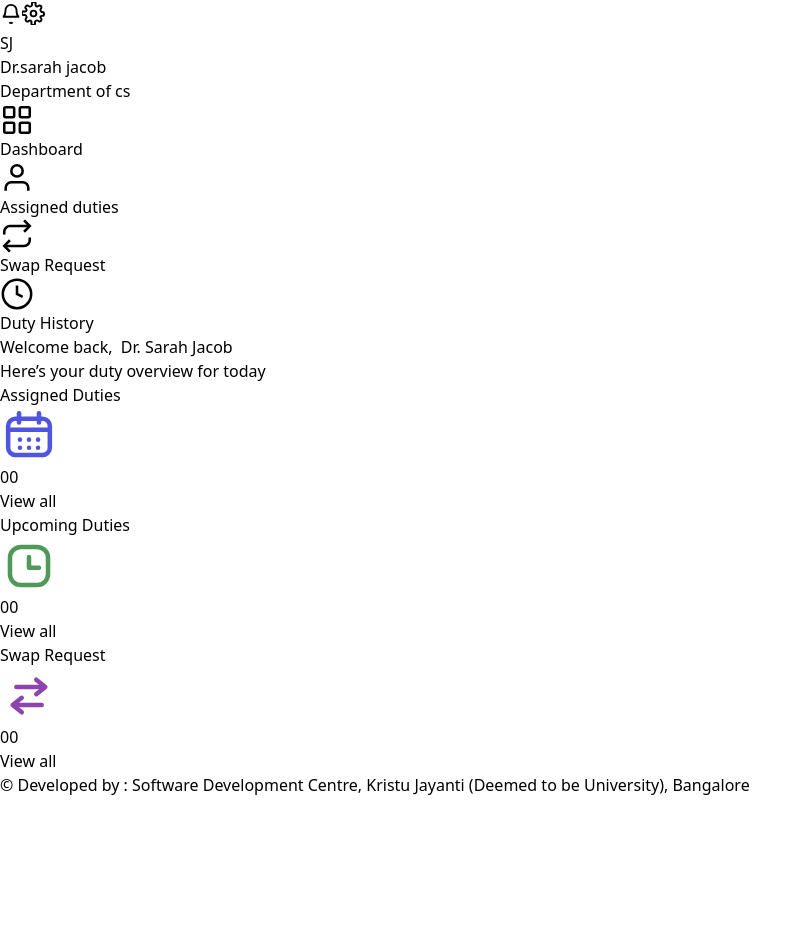
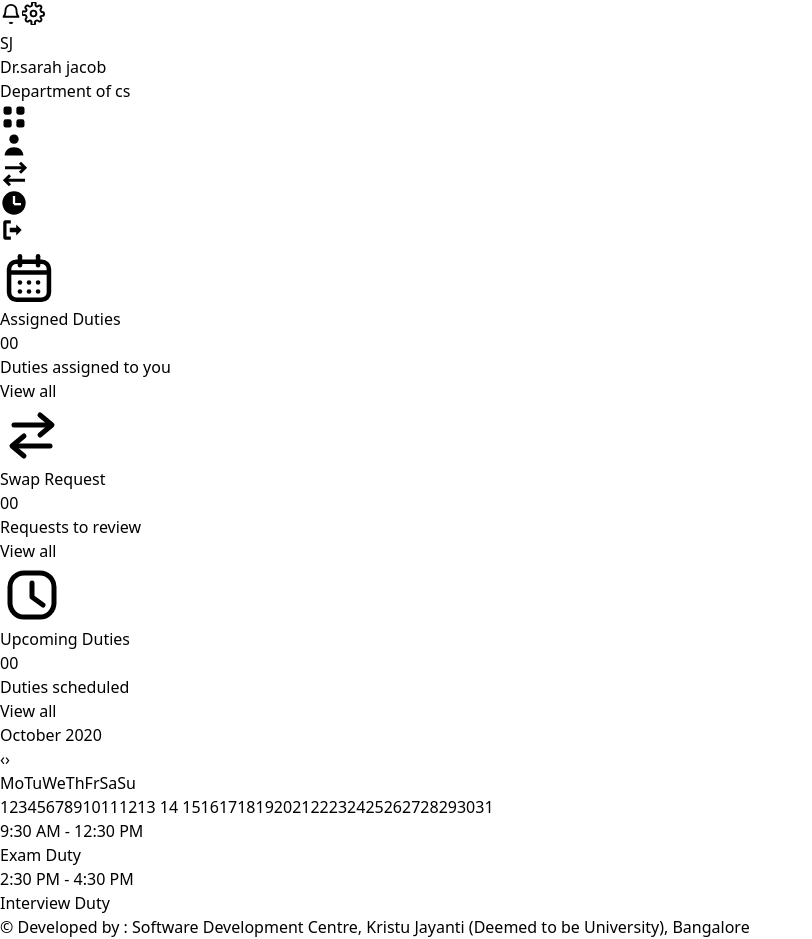
Before and after one commit to krithikavchristy-collab/duty_allotment, an Angular app in the folder Duty-Allotment-Frontend/: page /dashboard in a window 1280 px wide. Shown: the part 692-1631 px from the top of the page, without its empty margins (0-812 px from the left). Before the commit the page ends 1489 px from the top, so only its background shows below. Built offline with nearby package versions, Linux system fonts and the light colour scheme.

Commit message:
completed dashboard page

```diff
--- a/Duty-Allotment-Frontend/src/app/app.module.ts
+++ b/Duty-Allotment-Frontend/src/app/app.module.ts
@@ -12,6 +12,7 @@ import { AssignedDutiesComponent } from './pages/assigned-duties/assigned-duties
 import { SwapRequestComponent } from './pages/swap-request/swap-request.component';
 import { DutyHistoryComponent } from './pages/duty-history/duty-history.component';
 import { DashboardCardComponent } from './shared/components/dashboard-card/dashboard-card.component';
+import { ReceivedRequestComponent } from './pages/received-request/received-request.component';
 
 @NgModule({
   declarations: [
@@ -24,7 +25,8 @@ import { DashboardCardComponent } from './shared/components/dashboard-card/dashb
     AssignedDutiesComponent,
     SwapRequestComponent,
     DutyHistoryComponent,
-    DashboardCardComponent
+    DashboardCardComponent,
+    ReceivedRequestComponent
   ],
   imports: [
     BrowserModule,
--- a/Duty-Allotment-Frontend/src/app/layout/sidebar/sidebar.component.html
+++ b/Duty-Allotment-Frontend/src/app/layout/sidebar/sidebar.component.html
@@ -1,43 +1,47 @@
-<aside class="w-[305px] h-full bg-[#f2f2f2] border-r border-[#9d9d9d] pt-[58px]">
+<aside class="w-[66px] h-full bg-white shadow-md flex flex-col items-center justify-between py-28">
 
-  <nav class="px-[32px] space-y-[31px]">
+  <nav class="flex flex-col items-center gap-10 text-black">
 
-    <a class="h-[44px] bg-white rounded-[2px] flex items-center gap-[37px] px-[11px] text-black text-[20px] font-semibold shadow-sm">
-      <svg class="text-[#172d59]" width="34" height="34" viewBox="0 0 24 24" fill="none" stroke="currentColor" stroke-width="1.8">
-        <rect x="3" y="3" width="7" height="7" rx="1"></rect>
-        <rect x="14" y="3" width="7" height="7" rx="1"></rect>
-        <rect x="14" y="14" width="7" height="7" rx="1"></rect>
-        <rect x="3" y="14" width="7" height="7" rx="1"></rect>
+    <a routerLink="/dashboard">
+      <svg width="28" height="28" viewBox="0 0 24 24" fill="currentColor">
+        <rect x="3" y="3" width="7" height="7" rx="2"></rect>
+        <rect x="14" y="3" width="7" height="7" rx="2"></rect>
+        <rect x="3" y="14" width="7" height="7" rx="2"></rect>
+        <rect x="14" y="14" width="7" height="7" rx="2"></rect>
       </svg>
-      <span>Dashboard</span>
     </a>
 
-    <a class="h-[44px] bg-white rounded-[2px] flex items-center gap-[37px] px-[11px] text-black text-[20px] font-semibold shadow-sm">
-      <svg class="text-[#172d59]" width="34" height="34" viewBox="0 0 24 24" fill="none" stroke="currentColor" stroke-width="1.8">
-        <path d="M20 21v-2a4 4 0 0 0-4-4H8a4 4 0 0 0-4 4v2"></path>
+    <a routerLink="/assigned-duties">
+      <svg width="28" height="28" viewBox="0 0 24 24" fill="currentColor">
         <circle cx="12" cy="7" r="4"></circle>
+        <path d="M4 21c0-4 3.5-7 8-7s8 3 8 7"></path>
       </svg>
-      <span>Assigned duties</span>
     </a>
 
-    <a class="h-[44px] bg-white rounded-[2px] flex items-center gap-[37px] px-[11px] text-black text-[20px] font-semibold shadow-sm">
-      <svg class="text-[#172d59]" width="34" height="34" viewBox="0 0 24 24" fill="none" stroke="currentColor" stroke-width="1.8">
-        <path d="M17 1l4 4-4 4"></path>
-        <path d="M3 11V9a4 4 0 0 1 4-4h14"></path>
-        <path d="M7 23l-4-4 4-4"></path>
-        <path d="M21 13v2a4 4 0 0 1-4 4H3"></path>
+    <a routerLink="/swap-request">
+      <svg width="30" height="30" viewBox="0 0 24 24" fill="none" stroke="currentColor" stroke-width="2.4">
+        <path d="M16 3l4 4-4 4"></path>
+        <path d="M4 7h16"></path>
+        <path d="M8 21l-4-4 4-4"></path>
+        <path d="M20 17H4"></path>
       </svg>
-      <span>Swap Request</span>
     </a>
 
-    <a class="h-[44px] bg-white rounded-[2px] flex items-center gap-[37px] px-[11px] text-black text-[20px] font-semibold shadow-sm">
-      <svg class="text-[#172d59]" width="34" height="34" viewBox="0 0 24 24" fill="none" stroke="currentColor" stroke-width="1.8">
+    <a routerLink="/duty-history">
+      <svg width="28" height="28" viewBox="0 0 24 24" fill="currentColor">
         <circle cx="12" cy="12" r="10"></circle>
-        <path d="M12 6v6l4 2"></path>
+        <rect x="11" y="6" width="2" height="7" fill="white"></rect>
+        <rect x="12" y="12" width="6" height="2" fill="white"></rect>
       </svg>
-      <span>Duty History</span>
     </a>
 
   </nav>
 
+  <button class="text-black">
+    <svg width="26" height="26" viewBox="0 0 24 24" fill="currentColor">
+      <path d="M10 3H5a2 2 0 0 0-2 2v14a2 2 0 0 0 2 2h5v-3H6V6h4V3z"></path>
+      <path d="M15 7l5 5-5 5v-3H9v-4h6V7z"></path>
+    </svg>
+  </button>
+
 </aside>
--- a/Duty-Allotment-Frontend/src/app/pages/dashboard/dashboard.component.html
+++ b/Duty-Allotment-Frontend/src/app/pages/dashboard/dashboard.component.html
@@ -1,35 +1,150 @@
-<section class="w-full min-h-full bg-[#fafafd] px-[50px] pt-[39px]">
+<section class="w-full min-h-screen bg-[#fafafd] px-[120px] pt-[50px] pb-10">
 
-  <div class="mb-[139px]">
-    <h1 class="text-[31px] leading-none font-bold text-black">
-      Welcome back,&nbsp; Dr. Sarah Jacob
-    </h1>
-
-    <p class="mt-[14px] text-[18px] text-black">
-      Here’s your duty overview for today
-    </p>
-  </div>
-
-  <div class="grid grid-cols-3 gap-[44px]">
+  <!-- Cards -->
+  <div class="flex justify-center gap-[90px]">
 
     <app-dashboard-card
       title="Assigned Duties"
       count="00"
+      description="Duties assigned to you"
       iconType="calendar">
+    </app-dashboard-card>
+
+    <app-dashboard-card
+      title="Swap Request"
+      count="00"
+      description="Requests to review"
+      iconType="swap">
     </app-dashboard-card>
 
     <app-dashboard-card
       title="Upcoming Duties"
       count="00"
+      description="Duties scheduled"
       iconType="clock">
-    </app-dashboard-card>
-
-    <app-dashboard-card
-      title="Swap Request"
-      count="00"
-      iconType="swap">
     </app-dashboard-card>
 
   </div>
 
+  <!-- Calendar Section -->
+  <div class="mt-[60px] flex justify-center">
+
+    <div
+      class="w-[680px] h-[480px] border border-black rounded-[6px] bg-[#f8f8f8] flex items-center justify-center">
+
+      <div class="w-[450px] bg-white px-[30px] py-[20px]">
+
+        <!-- Header -->
+        <div class="flex justify-between items-center mb-8">
+
+          <h2 class="text-[24px] font-bold">
+            October 2020
+          </h2>
+
+          <div class="flex items-center text-black text-[22px] font-bold gap-2">
+            <span>‹</span>
+            <span>›</span>
+          </div>
+
+        </div>
+
+        <!-- Weekdays -->
+        <div
+          class="grid grid-cols-7 text-center text-[15px] font-medium mb-4">
+
+          <span>Mo</span>
+          <span>Tu</span>
+          <span>We</span>
+          <span>Th</span>
+          <span>Fr</span>
+          <span>Sa</span>
+          <span>Su</span>
+
+        </div>
+
+        <!-- Dates -->
+        <div
+          class="grid grid-cols-7 text-center text-[15px] gap-y-4">
+
+          <span></span>
+          <span></span>
+          <span></span>
+          <span>1</span>
+          <span>2</span>
+          <span>3</span>
+          <span>4</span>
+
+          <span>5</span>
+          <span>6</span>
+          <span>7</span>
+          <span>8</span>
+          <span>9</span>
+          <span>10</span>
+          <span>11</span>
+
+          <span>12</span>
+          <span>13</span>
+
+          <span class="flex justify-center">
+            <span
+              class="w-[58px] h-[30px] bg-[#5aa164] rounded-full flex items-center justify-center">
+              14
+            </span>
+          </span>
+
+          <span>15</span>
+          <span>16</span>
+          <span>17</span>
+          <span>18</span>
+
+          <span>19</span>
+          <span>20</span>
+          <span>21</span>
+          <span>22</span>
+          <span>23</span>
+          <span>24</span>
+          <span>25</span>
+
+          <span>26</span>
+          <span>27</span>
+          <span>28</span>
+          <span>29</span>
+          <span>30</span>
+          <span>31</span>
+          <span></span>
+
+        </div>
+
+        <!-- Divider -->
+        <div
+          class="w-[250px] h-[1px] bg-gray-500 mx-auto mt-5 mb-5">
+        </div>
+
+        <!-- Events -->
+        <div class="text-black">
+
+          <p class="text-[11px]">
+            9:30 AM - 12:30 PM
+          </p>
+
+          <p class="text-[15px] font-semibold mb-4">
+            Exam Duty
+          </p>
+
+          <p class="text-[11px]">
+            2:30 PM - 4:30 PM
+          </p>
+
+          <p class="text-[15px] font-semibold">
+            Interview Duty
+          </p>
+
+        </div>
+
+      </div>
+
+    </div>
+
+  </div>
+
 </section>
--- /dev/null
+++ b/Duty-Allotment-Frontend/src/app/pages/received-request/received-request.component.html
@@ -0,0 +1 @@
+<p>received-request works!</p>
--- a/Duty-Allotment-Frontend/src/app/shared/components/dashboard-card/dashboard-card.component.html
+++ b/Duty-Allotment-Frontend/src/app/shared/components/dashboard-card/dashboard-card.component.html
@@ -1,46 +1,48 @@
-<div class="w-full h-[207px] bg-[#f2f2f2] rounded-[32px] px-5 pt-7 relative">
+<div class="w-[305px] h-[265px] bg-[#e9efff] rounded-[30px] px-7 py-6">
 
-  <div class="flex justify-between items-start">
-    <h2 class="text-[21px] font-normal text-black">
+  <div class="flex items-center gap-8">
+
+    <svg *ngIf="iconType === 'calendar'" width="58" height="58" viewBox="0 0 64 64" fill="none">
+      <rect x="10" y="14" width="44" height="42" rx="8" stroke="black" stroke-width="5"/>
+      <path d="M10 26H54" stroke="black" stroke-width="5"/>
+      <path d="M22 8V18" stroke="black" stroke-width="5" stroke-linecap="round"/>
+      <path d="M42 8V18" stroke="black" stroke-width="5" stroke-linecap="round"/>
+      <circle cx="22" cy="37" r="2.5" fill="black"/>
+      <circle cx="32" cy="37" r="2.5" fill="black"/>
+      <circle cx="42" cy="37" r="2.5" fill="black"/>
+      <circle cx="22" cy="47" r="2.5" fill="black"/>
+      <circle cx="32" cy="47" r="2.5" fill="black"/>
+      <circle cx="42" cy="47" r="2.5" fill="black"/>
+    </svg>
+
+    <svg *ngIf="iconType === 'swap'" width="64" height="64" viewBox="0 0 64 64" fill="none">
+      <path d="M14 22H48" stroke="black" stroke-width="5" stroke-linecap="round"/>
+      <path d="M40 12L52 22L40 32" stroke="black" stroke-width="5" stroke-linecap="round" stroke-linejoin="round"/>
+      <path d="M50 43H16" stroke="black" stroke-width="5" stroke-linecap="round"/>
+      <path d="M24 33L12 43L24 53" stroke="black" stroke-width="5" stroke-linecap="round" stroke-linejoin="round"/>
+    </svg>
+
+    <svg *ngIf="iconType === 'clock'" width="64" height="64" viewBox="0 0 64 64" fill="none">
+      <rect x="10" y="10" width="44" height="44" rx="14" stroke="black" stroke-width="5"/>
+      <path d="M32 20V34L43 42" stroke="black" stroke-width="5" stroke-linecap="round" stroke-linejoin="round"/>
+    </svg>
+
+    <h2 class="text-[24px] font-medium text-black">
       {{ title }}
     </h2>
 
-    <div class="mt-[-6px]">
-
-      <svg *ngIf="iconType === 'calendar'" width="58" height="58" viewBox="0 0 64 64" fill="none">
-        <rect x="9" y="13" width="46" height="40" rx="8" stroke="#4f55dd" stroke-width="5"/>
-        <path d="M9 25H55" stroke="#4f55dd" stroke-width="5"/>
-        <path d="M21 7V17" stroke="#4f55dd" stroke-width="5" stroke-linecap="round"/>
-        <path d="M43 7V17" stroke="#4f55dd" stroke-width="5" stroke-linecap="round"/>
-        <circle cx="22" cy="36" r="2.5" fill="#4f55dd"/>
-        <circle cx="32" cy="36" r="2.5" fill="#4f55dd"/>
-        <circle cx="42" cy="36" r="2.5" fill="#4f55dd"/>
-        <circle cx="22" cy="45" r="2.5" fill="#4f55dd"/>
-        <circle cx="32" cy="45" r="2.5" fill="#4f55dd"/>
-        <circle cx="42" cy="45" r="2.5" fill="#4f55dd"/>
-      </svg>
-
-      <svg *ngIf="iconType === 'clock'" width="58" height="58" viewBox="0 0 64 64" fill="none">
-        <rect x="11" y="11" width="42" height="42" rx="12" stroke="#51995a" stroke-width="5"/>
-        <path d="M32 22V34H43" stroke="#51995a" stroke-width="5" stroke-linecap="round" stroke-linejoin="round"/>
-      </svg>
-
-      <svg *ngIf="iconType === 'swap'" width="58" height="58" viewBox="0 0 64 64" fill="none">
-        <path d="M18 22H48" stroke="#8e44ad" stroke-width="5" stroke-linecap="round"/>
-        <path d="M40 14L50 22L40 30" stroke="#8e44ad" stroke-width="5" stroke-linecap="round" stroke-linejoin="round"/>
-        <path d="M46 42H16" stroke="#8e44ad" stroke-width="5" stroke-linecap="round"/>
-        <path d="M24 34L14 42L24 50" stroke="#8e44ad" stroke-width="5" stroke-linecap="round" stroke-linejoin="round"/>
-      </svg>
-
-    </div>
   </div>
 
-  <div class="absolute left-0 right-0 top-[84px] text-center">
-    <div class="text-[50px] leading-none font-normal text-black">
+  <div class="text-center mt-5">
+    <h3 class="text-[64px] leading-none font-normal text-black">
       {{ count }}
-    </div>
+    </h3>
 
-    <button class="mt-7 w-[110px] h-[29px] bg-[#7181a7] text-white text-[14px] rounded-[10px] border-0">
+    <p class="mt-4 text-[14px] text-gray-500">
+      {{ description }}
+    </p>
+
+    <button class="mt-5 w-[95px] h-[25px] bg-black text-white text-[13px] rounded-[8px]">
       View all
     </button>
   </div>
--- a/Duty-Allotment-Frontend/src/app/shared/components/dashboard-card/dashboard-card.component.ts
+++ b/Duty-Allotment-Frontend/src/app/shared/components/dashboard-card/dashboard-card.component.ts
@@ -8,5 +8,6 @@ import { Component, Input } from '@angular/core';
 export class DashboardCardComponent {
   @Input() title = '';
   @Input() count = '00';
+  @Input() description = '';
   @Input() iconType: 'calendar' | 'clock' | 'swap' = 'calendar';
 }
```
Also changed, not shown: Duty-Allotment-Frontend/src/app/pages/received-request/received-request.component.ts (added, +10 -0 lines), Duty-Allotment-Frontend/src/app/pages/received-request/received-request.component.css (added), 1 other file (tests, documents, lock files or other folders).
